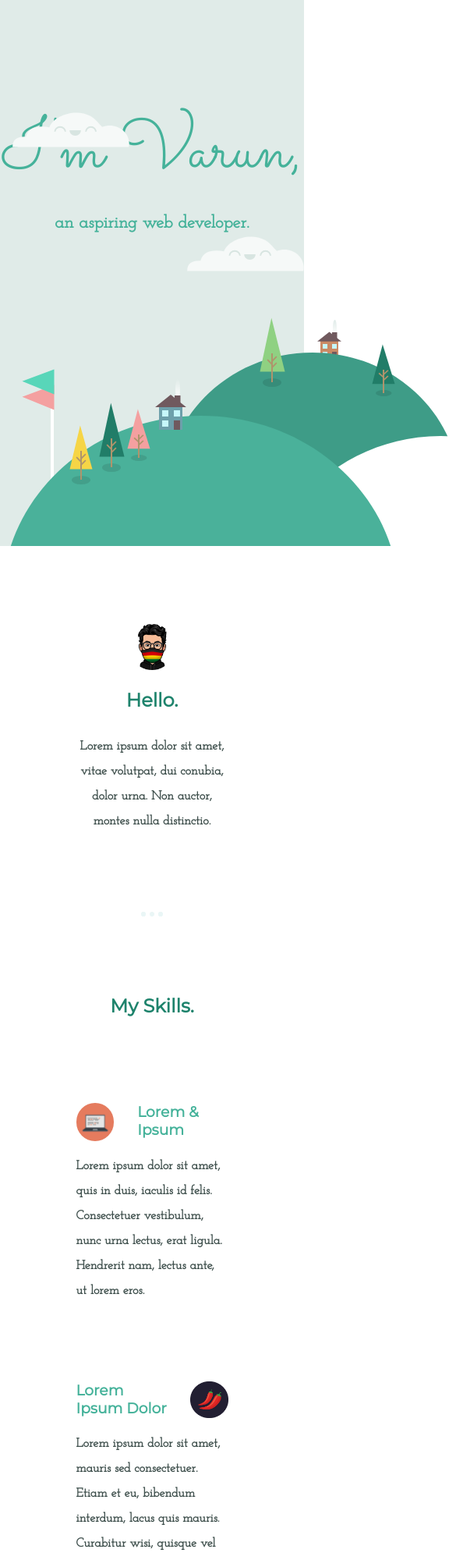
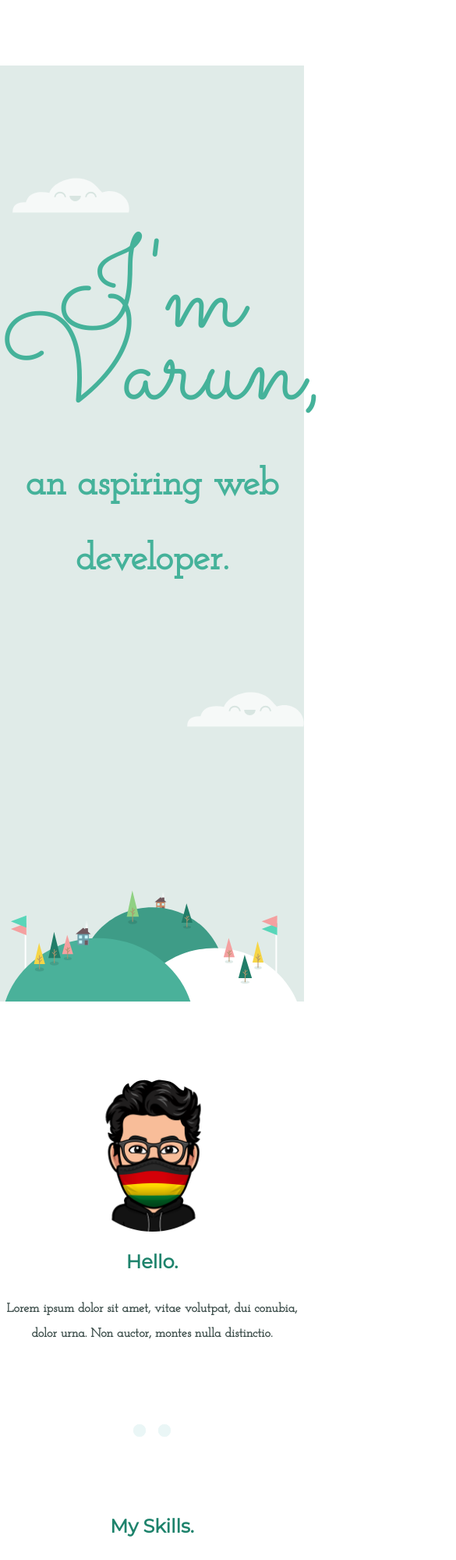
Before and after one commit to 1varunvc/Sean-Halpin-Portfolio-Website-Layout, a plain HTML site: page index.html in a window 390 px wide. Shown: the top 2000 px of the page at 78% size, 585 px wide, since content can reach past the window. Drawn offline with Linux system fonts and the light colour scheme.

Commit message:
Add files via upload

```diff
--- a/css/style.css
+++ b/css/style.css
@@ -4,47 +4,49 @@ font-family: 'Merriweather', serif;
 font-family: 'Montserrat', sans-serif;
 font-family: 'Sacramento', cursive; <h1>
 */
-
-body{
+body {
   margin: 0;
   text-align: center;
   color: #40514E;
   font-size: 100%;
 }
 
-h1{
+h1 {
   font-family: 'Sacramento', serif;
-  font-size: 5.625rem;
+  font-size: 700%;
   /*font-size: 562.5%;       /* 100% = 16px; 90px = { (90/16) * 100 }% ; */
   font-weight: normal;
   margin-top: 3.125rem;
   margin-bottom: 0;
-  line-height: 5.8rem;      /* This should actually be an integer, and without any units. But I want it to be mobile compatible. */
+  line-height: 5.8rem;
+  /* This should actually be an integer, and without any units. But I want it to be mobile compatible. */
   color: #45B29A;
 }
 
-h2{
+h2 {
   font-family: 'Montserrat', sans-serif;
   color: #1E836C;
   padding-bottom: 0.6rem;
 }
-h3{
+
+h3 {
   font-family: 'Montserrat', sans-serif;
   color: #45B29A;
 }
-a{
+
+a {
   font-family: 'Josefin Slab', serif;
   color: #11999E;
   text-decoration: none;
 }
 
-p{
+p {
   font-family: 'Josefin Slab', serif;
   font-weight: bold;
   line-height: 2;
 }
 
-hr{
+hr {
   border: dotted #EAF6F6;
   border-bottom: none;
   border-width: 0.375rem;
@@ -52,75 +54,77 @@ hr{
   margin: 6.25rem auto;
 }
 
-.top-container{
+.top-container {
   position: relative;
   padding-top: 6.25rem;
   background-color: rgb(224, 235, 232);
-  height: inherit;
 }
 
-.nameDes{
+.name-description {
   font-family: 'Josefin Slab', serif;
-    font-size: 1.4rem; /* 2.5rem = 40px; */
+  font-size: 1.4rem;
+  /* 2.5rem = 40px; */
   font-weight: bold;
   color: #45b29a;
 }
-.top-cloud{
+
+.top-cloud {
   position: absolute;
-  right: 14rem;              /* margin-right: 300px; */
+  right: 14rem;
+  /* margin-right: 300px; */
   top: 9rem;
 }
 
-.bottom-cloud{
+.bottom-cloud {
   position: absolute;
   left: 15rem;
   bottom: 22rem;
 }
 
-.mountain{
+.mountain {
   position: relative;
   margin-top: 4rem;
   bottom: -4px;
 }
 
-.middle-container{
-  margin: 6.25rem 0;
+.middle-container {
+  margin: 100px 0;
 }
 
-.profile-img{
+.profile-img {
   width: 15%;
 }
 
-.intro{
+.intro {
   width: 50%;
   margin: auto;
 }
 
-.computer-img{
+.computer-img {
   width: 25%;
   float: left;
   margin-right: 30px;
   border-radius: 100%;
 }
 
-.skill-row{
+.skill-row {
   width: 50%;
   margin: 6.25rem auto 6.25rem auto;
   text-align: left;
 }
 
-.chillies-img{
+.chillies-img {
   width: 25%;
   float: right;
   margin-left: 30px;
 }
 
-.bottom-container{
+.bottom-container {
   background-color: rgb(224, 235, 232);
   padding: 3.125rem 0 1.25rem;
 }
 
-.contact-message{
+.contact-message {
   width: 40%;
   margin: 2.5rem auto 3.75rem;
 }
@@ -146,19 +150,120 @@ hr{
   text-align: center;
 }
 
-.btn-message:hover{
+.btn-message:hover {
   opacity: 0.8;
 }
 
-.footer-link{
+.footer-link {
   margin: 0.625rem 1.250rem;
 }
 
-.footer-link:hover{
+.footer-link:hover {
   /*  color: #EAF6F6; */
 }
 
-.copyright{
-  font-size: 0.75rem;
+.copyright {
+  font-size: 75%;
   padding: 1.250rem 0;
 }
+
+@media screen and (max-width: 980px) {
+  hr {
+    border: dotted #EAF6F6;
+    border-bottom: none;
+    border-width: 1rem;
+    width: 4%;
+    margin: 6.25rem auto;
+  }
+
+  p{
+    margin-left: 2rem;
+    margin-right: 2rem;
+  }
+
+  .name-container{
+    margin-top: 40%;
+    margin-bottom: 0px;
+    line-height: 5.8rem;
+  }
+
+  .name{
+    font-size: 1000%;
+  }
+  .name-description{
+    font-size: 300%;
+  }
+
+  .top-container {
+    margin-top: 10vh;
+    height: 1100px;
+  }
+
+  .mountain {
+    position: absolute;
+    left: 0;
+    right: 0;
+    bottom: 0;
+    margin: 0 auto;
+    width: 100%;
+  }
+
+  .profile-img {
+    width: 50%;
+  }
+
+  .intro {
+    width: 100%;
+  }
+
+  .computer-img {
+    width: 50%;
+    margin: 30px;
+    float: none;
+    border-radius: 100%;
+  }
+
+  .skill-row {
+    width: 100%;
+    margin: 6.25rem auto 6.25rem auto;
+    text-align: center;
+  }
+
+  .chillies-img {
+    width: 50%;
+    float: none;
+    margin: 30px;
+  }
+
+  .contact-message {
+    width: 100%;
+    margin-top: 2.5rem;
+  }
+
+  .btn-message {
+    font-size: 3rem;
+    padding: 1.3rem 1.5rem 1rem;
+  }
+
+/*
+@media screen and (min-width: 480px){
+  .intro {
+    font-size: 250%;
+  }
+
+  h2{
+    font-size: 300%;
+  }
+
+  h3{
+    font-size: 250%;
+  }
+
+  .skill{
+    font-size: 250%;
+  }
+  .contact-message{
+    font-size: 200%;
+  }
+}
+*/
--- a/index.html
+++ b/index.html
@@ -16,8 +16,10 @@
 
   <div class="top-container">
     <img class="top-cloud" src="images/cloud.svg" alt="cloud-img">
-    <h1>I'm Varun,</h1>
-    <p class="nameDes">an aspiring web developer.</p>
+    <div class="name-container">
+      <h1 class="name">I'm Varun,</h1>
+      <p class="name-description">an aspiring web developer.</p>
+    </div>
     <img class="bottom-cloud" src="images/cloud.svg" alt="cloud-img">
     <img class="mountain" src="images/land.svg" alt="mountain-img">
   </div>
@@ -36,14 +38,14 @@
       <h2>My Skills.</h2>
       <div class="skill-row">
         <img class="computer-img" src="images/computer.png" alt="">
-        <h3>Lorem & Ipsum</h3>
-        <p>Lorem ipsum dolor sit amet, quis in duis, iaculis id felis. Consectetuer vestibulum, nunc urna lectus, erat ligula. Hendrerit nam, lectus ante, ut lorem eros.</p>
+        <h3 class="skill">Lorem & Ipsum</h3>
+        <p class="skill">Lorem ipsum dolor sit amet, quis in duis, iaculis id felis. Consectetuer vestibulum, nunc urna lectus, erat ligula. Hendrerit nam, lectus ante, ut lorem eros.</p>
       </div>
 
       <div class="skill-row">
         <img class="chillies-img" src="images/chillies.png" alt="">
-        <h3>Lorem Ipsum Dolor</h3>
-        <p>Lorem ipsum dolor sit amet, mauris sed consectetuer. Etiam et eu, bibendum interdum, lacus quis mauris. Curabitur wisi, quisque vel eu, rutrum nam.</p>
+        <h3 class="skill">Lorem Ipsum Dolor</h3>
+        <p class="skill">Lorem ipsum dolor sit amet, mauris sed consectetuer. Etiam et eu, bibendum interdum, lacus quis mauris. Curabitur wisi, quisque vel eu, rutrum nam.</p>
       </div>
 
     </div>
@@ -52,7 +54,7 @@
 
     <div class="contact-me">
       <h2>Get In Touch</h2>
-      <h3">Lorem ipsum dolor sit amet, non elit.</h3>
+      <h3>Lorem ipsum dolor sit amet, non elit.</h3>
       <p class="contact-message">Lorem ipsum dolor sit amet, in quis, aenean amet. Phasellus sodales, tellus donec dui, ornare erat.</p>
       <a class="btn-message" href="mailto:varunChawla247@email.com">CONTACT ME</a>
     </div>
@@ -60,9 +62,9 @@
   </div>
 
   <div class="bottom-container">
-    <a class="footer-link" href="https://www.linkedin.com/">LinkedIn</a>
-    <a class="footer-link" href="https://twitter.com/">Twitter</a>
-    <a class="footer-link" href="https://1varunvc.github.io/portfolio/">Website</a> <br></br>
+    <a class="footer-link" href="#">LinkedIn</a>
+    <a class="footer-link" href="#">Twitter</a>
+    <a class="footer-link" href="#">Website</a> <br></br>
     <div>Icons made by <a href="https://www.flaticon.com/authors/kiranshastry" title="Kiranshastry">Kiranshastry</a> from <a href="https://www.flaticon.com/" title="Flaticon">www.flaticon.com.</a></div>
     <p class="copyright">© 2021 Alpha Beta.</p>
   </div>
```
Lines whose indentation alone changed are shown as unchanged.
